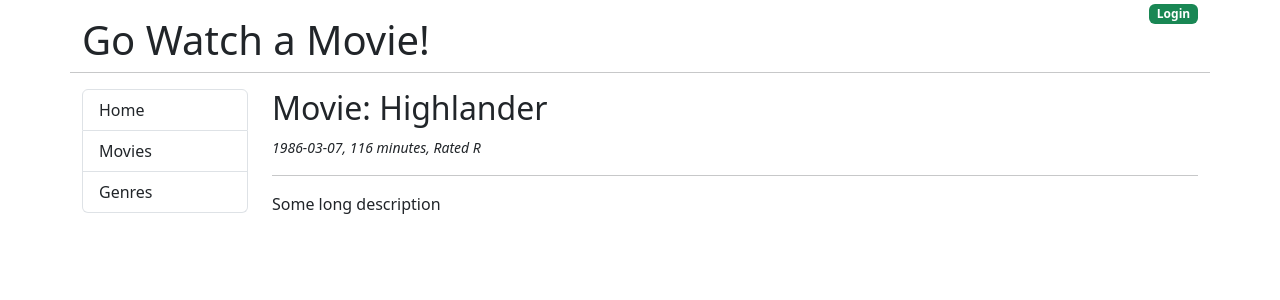
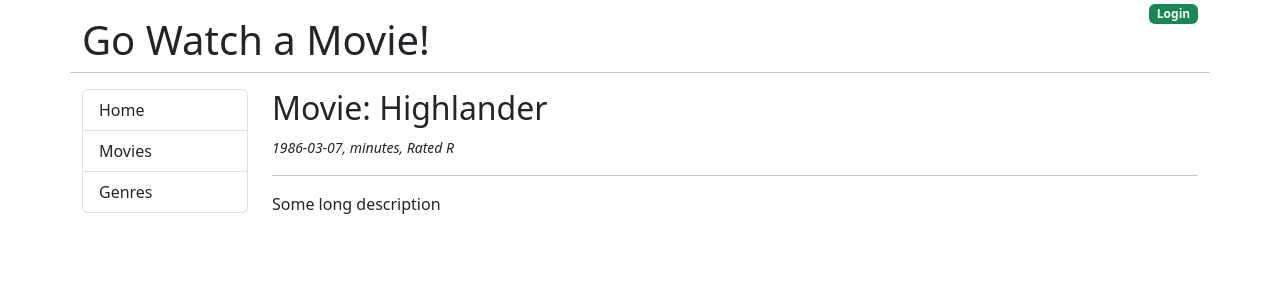
Before and after one commit to ssr0016/go-movies, a React (Create React App) app: page /movies/1 in a window 1280 px wide. Shown: the top 300 px of the page. Built offline with nearby package versions, Linux system fonts and the light colour scheme.

Commit message:
enabling react's proxy to the backend api

```diff
--- a/package.json
+++ b/package.json
@@ -2,6 +2,7 @@
   "name": "go-movies-front-end",
   "version": "0.1.0",
   "private": true,
+  "proxy": "http://localhost:8080",
   "dependencies": {
     "@testing-library/dom": "^10.4.1",
     "@testing-library/jest-dom": "^6.8.0",
--- a/src/components/Movie.js
+++ b/src/components/Movie.js
@@ -10,7 +10,7 @@ const Movie = () => {
       id: id,
       title: "Highlander",
       release_date: "1986-03-07",
-      runtime: 116,
+      run_time: 116,
       mpaa_rating: "R",
       description: "Some long description",
     };
```
